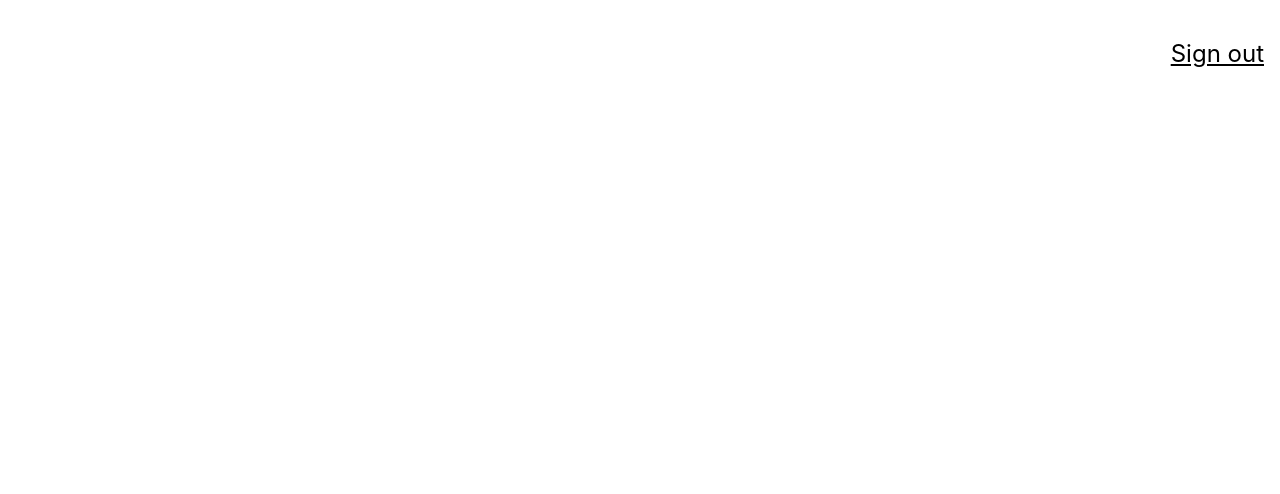
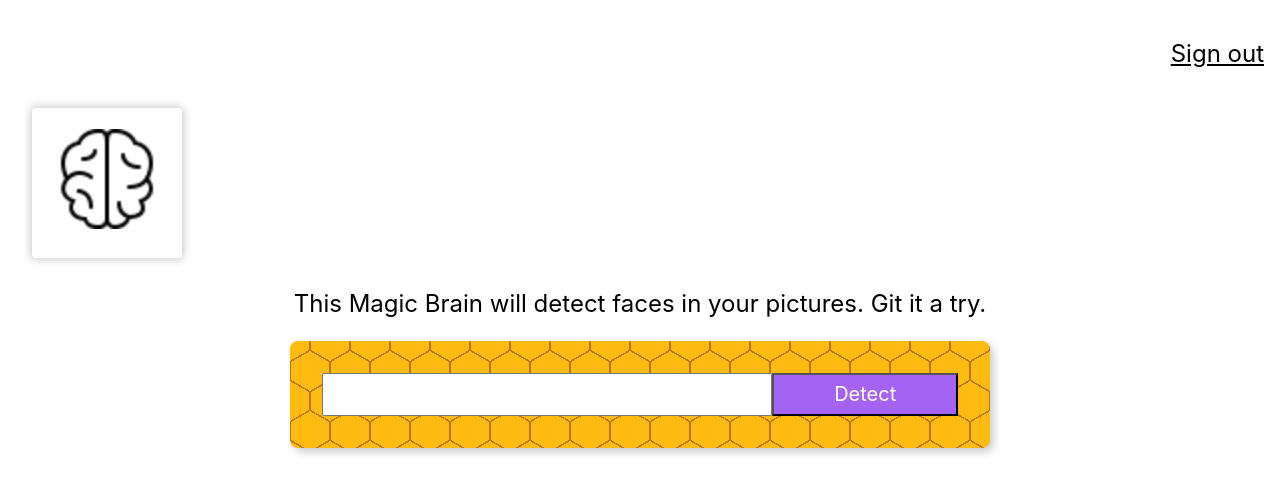
Before and after one commit to Terieyenike/face-detection, a React (Create React App) app: page / in a window 1280 px wide. Shown: the top 494 px of the page. Built offline with nearby package versions, Linux system fonts and the light colour scheme.

Commit message:
Feat: other component

```diff
--- a/package.json
+++ b/package.json
@@ -8,6 +8,7 @@
     "@testing-library/user-event": "13.5.0",
     "react": "^18.2.0",
     "react-dom": "^18.2.0",
+    "react-parallax-tilt": "1.7.209",
     "react-scripts": "5.0.1",
     "tachyons": "4.12.0",
     "web-vitals": "2.1.4"
--- a/src/App.css
+++ b/src/App.css
@@ -2,37 +2,16 @@
   text-align: center;
 }
 
-.App-logo {
-  height: 40vmin;
-  pointer-events: none;
+.center {
+  display: flex;
+  justify-content: center;
 }
 
-@media (prefers-reduced-motion: no-preference) {
-  .App-logo {
-    animation: App-logo-spin infinite 20s linear;
-  }
+.particles {
+  position: fixed;
+  top: 0;
+  right: 0;
+  bottom: 0;
+  left: 0;
+  z-index: -1;
 }
-
-.App-header {
-  background-color: #282c34;
-  min-height: 100vh;
-  display: flex;
-  flex-direction: column;
-  align-items: center;
-  justify-content: center;
-  font-size: calc(10px + 2vmin);
-  color: white;
-}
-
-.App-link {
-  color: #61dafb;
-}
-
-@keyframes App-logo-spin {
-  from {
-    transform: rotate(0deg);
-  }
-  to {
-    transform: rotate(360deg);
-  }
-}
--- a/src/App.js
+++ b/src/App.js
@@ -1,12 +1,12 @@
-import { Navigation, Logo } from "./components";
+import { Navigation, Logo, ImageLinkForm } from "./components";
+import "./App.css";
 
 const App = () => {
   return (
     <div>
       <Navigation />
       <Logo />
-      {/*<ImageLinkForm />*/}
-      {/*<FaceRecognition />*/}
+      <ImageLinkForm />
     </div>
   );
 }
--- /dev/null
+++ b/src/components/ImageLinkForm/ImageLinkForm.css
@@ -0,0 +1,11 @@
+.form {
+  width: 700px;
+  background:
+  radial-gradient(circle farthest-side at 0% 50%,#fb1 23.5%,rgba(240,166,17,0) 0)21px 30px,
+  radial-gradient(circle farthest-side at 0% 50%,#B71 24%,rgba(240,166,17,0) 0)19px 30px,
+  linear-gradient(#fb1 14%,rgba(240,166,17,0) 0, rgba(240,166,17,0) 85%,#fb1 0)0 0,
+  linear-gradient(150deg,#fb1 24%,#B71 0,#B71 26%,rgba(240,166,17,0) 0,rgba(240,166,17,0) 74%,#B71 0,#B71 76%,#fb1 0)0 0,
+  linear-gradient(30deg,#fb1 24%,#B71 0,#B71 26%,rgba(240,166,17,0) 0,rgba(240,166,17,0) 74%,#B71 0,#B71 76%,#fb1 0)0 0,
+  linear-gradient(90deg,#B71 2%,#fb1 0,#fb1 98%,#B71 0%)0 0 #fb1;
+  background-size:40px 60px;
+}
--- /dev/null
+++ b/src/components/ImageLinkForm/ImageLinkForm.js
@@ -0,0 +1,21 @@
+import "./ImageLinkForm.css";
+
+const ImageLinkForm = () => {
+  return (
+    <div className="tc">
+      <p className='f3'>
+        {'This Magic Brain will detect faces in your pictures. Git it a try.'}
+      </p>
+      <div className='center'>
+        <div className='form center pa4 br3 shadow-5'>
+          <input className='f4 pa2 w-70 center' type='tex' />
+          <button
+            className='w-30 grow f4 link ph3 pv2 dib white bg-light-purple'
+          >Detect</button>
+        </div>
+      </div>
+    </div>
+  );
+}
+
+export { ImageLinkForm };
--- a/src/components/Logo.js
+++ /dev/null
@@ -1,9 +0,0 @@
-const Logo = () => {
-  return (
-    <div className="ma4 mt0">
-
-    </div>
-  )
-};
-
-export { Logo };
--- /dev/null
+++ b/src/components/Logo/Logo.js
@@ -0,0 +1,16 @@
+import Tilt from 'react-parallax-tilt';
+import brain from './brain.png';
+
+const Logo = () => {
+  return (
+    <div className="ma4 mt0 tc">
+      <Tilt className='br2 shadow-2' style={{height: 150, width: 150}}>
+        <div className='pa3'>
+          <img src={brain} alt="logo" style={{paddingTop: '5px', width: 100}} />
+        </div>
+      </Tilt>
+    </div>
+  )
+};
+
+export { Logo };
--- a/src/components/index.js
+++ b/src/components/index.js
@@ -1,4 +1,5 @@
 import { Navigation } from "./Navigation";
-import { Logo } from "./Logo";
+import { Logo } from "./Logo/Logo";
+import { ImageLinkForm } from "./ImageLinkForm/ImageLinkForm";
 
-export { Navigation, Logo };
+export { Navigation, Logo, ImageLinkForm };
```
Also changed, not shown: src/components/Logo/brain.png (added), 1 other file (tests, documents, lock files or other folders).
